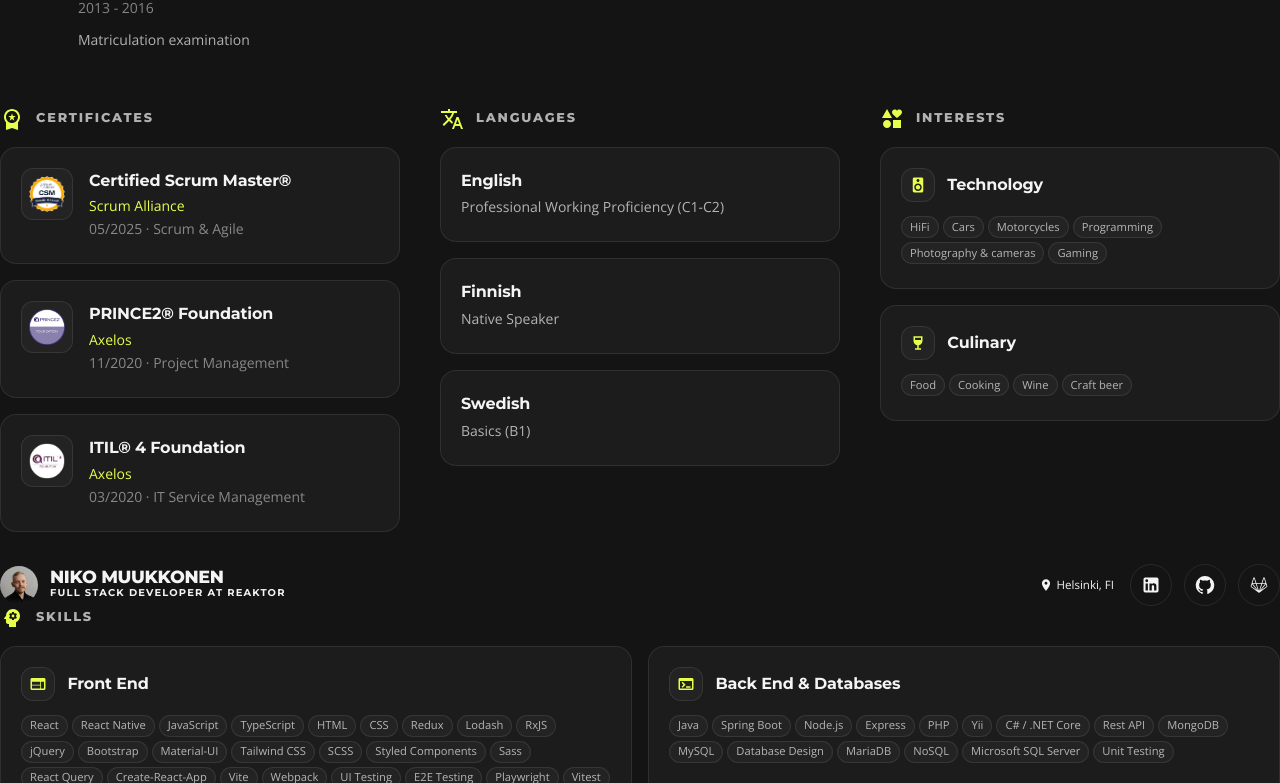
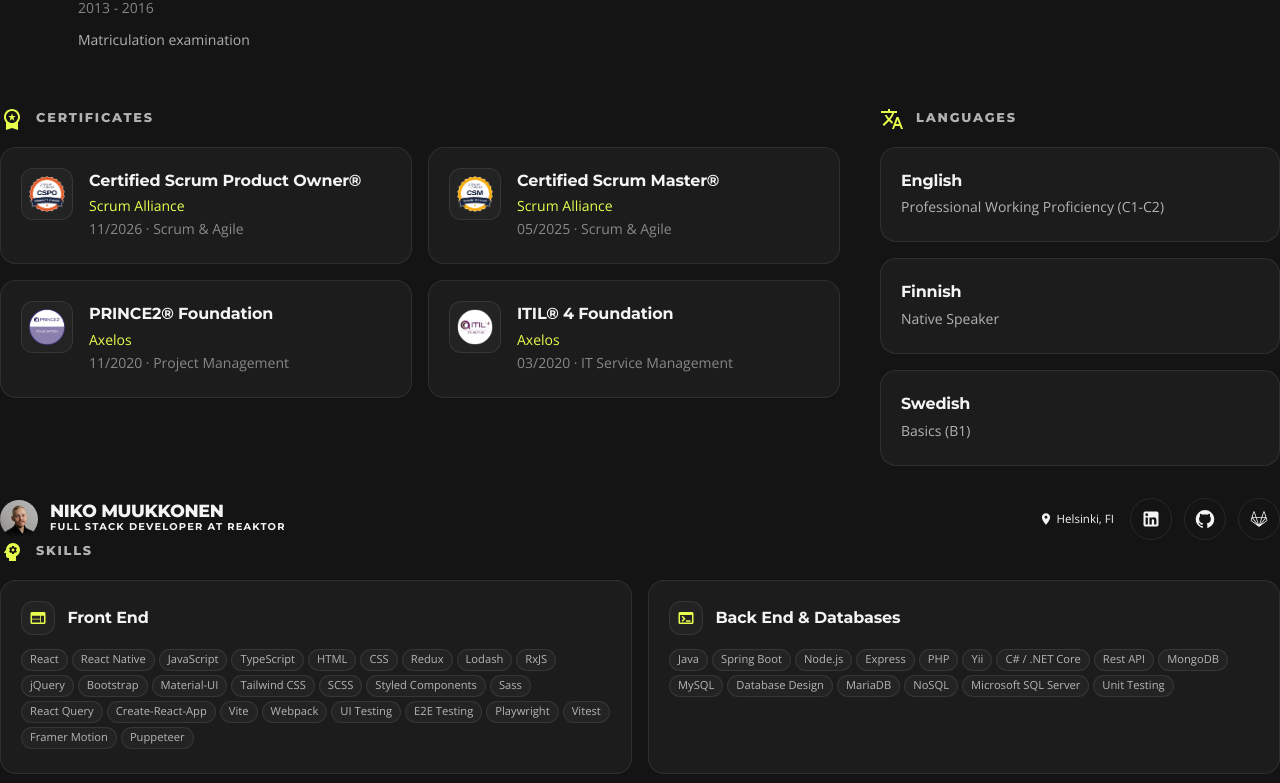
Before and after one commit to laveez/laveez.github.io, a React (Vite) app: page /print in a window 1280 px wide. Shown: the part 2617-3400 px from the top of the page. Built offline with nearby package versions, Linux system fonts and the light colour scheme.

Commit message:
Feature: Add CSPO certificate
- Add the Certified Scrum Product Owner entry and its badge
- Print view: certificates two across beside Languages, Interests at the end of page 2, so the PDF stays at two pages

```diff
--- a/data/resume.json
+++ b/data/resume.json
@@ -210,6 +210,14 @@
     }
   ],
   "certificates": [
+    {
+      "name": "Certified Scrum Product Owner®",
+      "issuer": "Scrum Alliance",
+      "issueDate": "2026-11-25",
+      "category": "Scrum & Agile",
+      "url": "https://bcert.me/v0zbdnate",
+      "logoUrl": "/assets/cspo-logo.png"
+    },
     {
       "name": "Certified Scrum Master®",
       "issuer": "Scrum Alliance",
--- a/src/components/PrintView.jsx
+++ b/src/components/PrintView.jsx
@@ -74,14 +74,11 @@ const PrintView = ({ resumeData, type = PRINT_TYPE.RESUME }) => {
             </Grid>
           </Grid>
           <Grid container rowSpacing={0} columnSpacing={5}>
-            <Grid size={4} className="print-style">
-              <Certificates certificates={certificates} sizeOverride={12} />
+            <Grid size={8} className="print-style">
+              <Certificates certificates={certificates} sizeOverride={6} />
             </Grid>
             <Grid size={4} className="print-style">
               <Languages languages={languages} sizeOverride={12} />
-            </Grid>
-            <Grid size={4} className="print-style">
-              <Interests interests={interests} sizeOverride={12} />
             </Grid>
           </Grid>
         </Box>
@@ -94,6 +91,7 @@ const PrintView = ({ resumeData, type = PRINT_TYPE.RESUME }) => {
         <Box className="print-style print-page-content">
           <Skills skills={skills} sizeOverride={6} overrideMarginBottom={0} />
           <Projects projects={projects} dualColumns={true} />
+          <Interests interests={interests} sizeOverride={6} />
         </Box>
       </Box>
     </Box>
```
Also changed, not shown: public/assets/cspo-logo.png (added).
